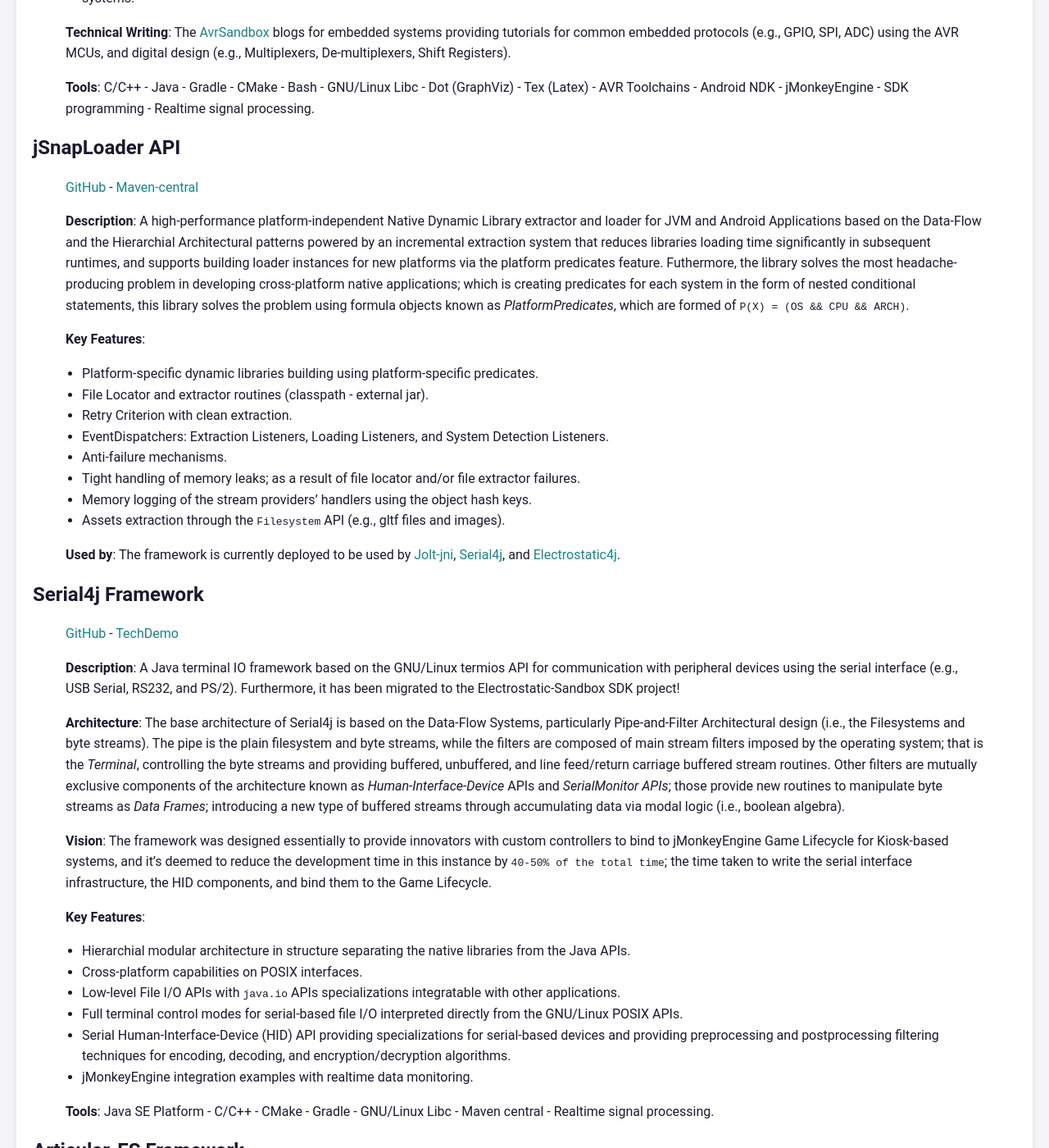
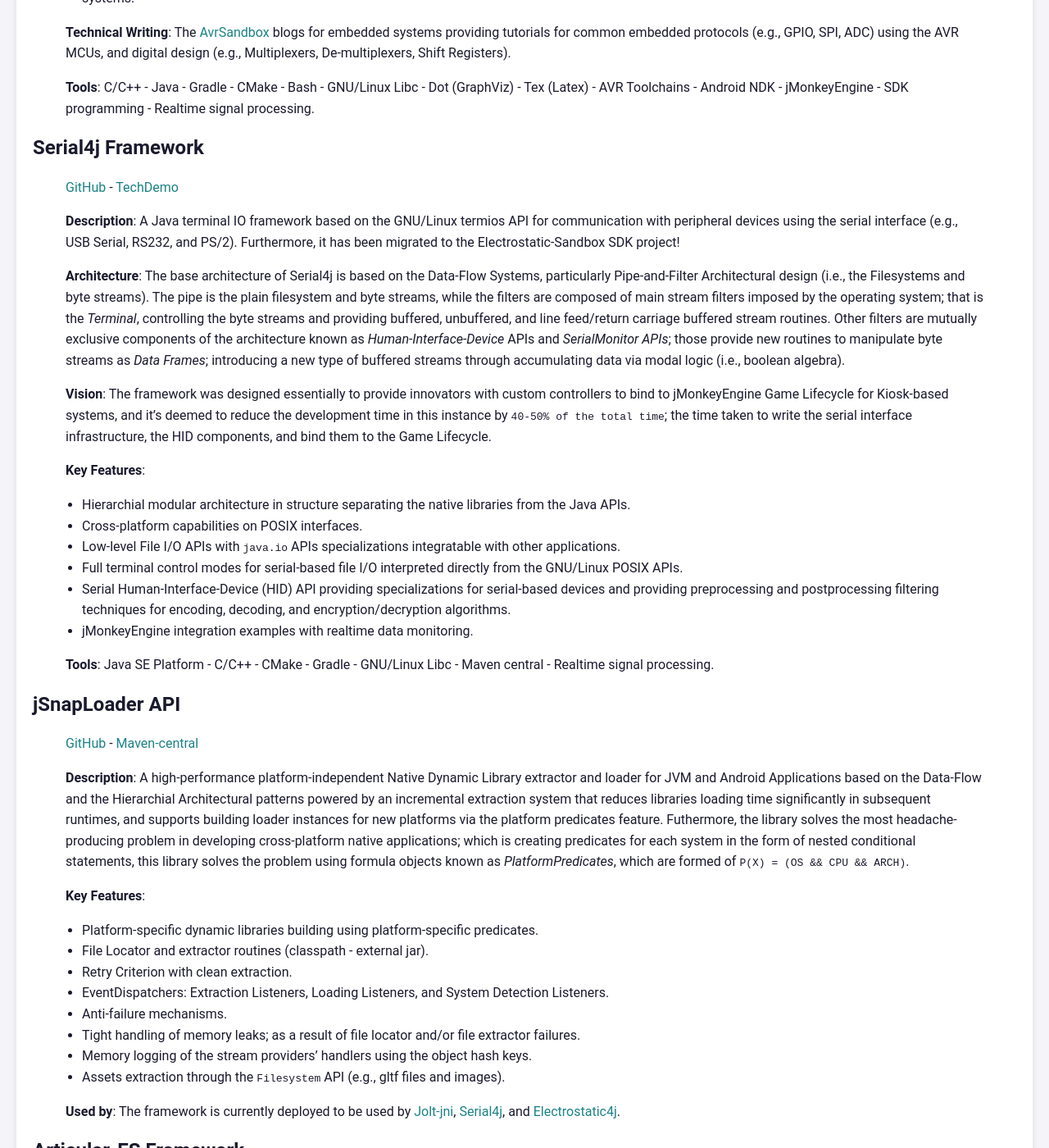
Before and after one commit to pavly-gerges/pavly-gerges, a Jekyll site: the page built from resume/index.md, in a window 1280 px wide and 1400 px high, scrolled down 3322 px. Shown: the whole window at 82% size. Built offline with Jekyll 4.4.1, drawn with Linux system fonts in a browser that asks for light colours; our own code applies the rules of GitHub Pages for plain Markdown files; part of the change alters nothing that is shown; some of the changed text lies outside the part shown.

```diff
--- a/resume/index.md
+++ b/resume/index.md
@@ -82,25 +82,6 @@ The current vision of the Electrostat-Lab organization is to provide [a fully-fl
 > **Tools**: C/C++ - Java - Gradle - CMake - Bash - GNU/Linux Libc - Dot (GraphViz) - Tex (Latex) - AVR Toolchains - Android NDK - jMonkeyEngine - SDK programming - Realtime signal processing.
 >
 
-## jSnapLoader API
-> [GitHub](https://github.com/Electrostat-Lab/jSnapLoader) - [Maven-central](https://central.sonatype.com/artifact/io.github.electrostat-lab/snaploader)
->
-> **Description**: A high-performance platform-independent Native Dynamic Library extractor and loader for JVM and Android Applications based on the Data-Flow and the Hierarchial Architectural patterns powered by an incremental extraction system that reduces libraries loading time significantly in subsequent runtimes, and supports building loader instances for new platforms via the platform predicates feature. Futhermore, the library solves the most headache-producing problem in developing cross-platform native applications; which is creating predicates for each system in the form of nested conditional statements, this library solves the problem using formula objects known as _PlatformPredicates_, which are formed of `P(X) = (OS && CPU && ARCH)`.
->
-> **Key Features**:
-> -  Platform-specific dynamic libraries building using platform-specific predicates.
-> -  File Locator and extractor routines (classpath - external jar).
-> -  Retry Criterion with clean extraction.
-> -  EventDispatchers: Extraction Listeners, Loading Listeners, and System Detection Listeners.
-> -  Anti-failure mechanisms.
-> -  Tight handling of memory leaks; as a result of file locator and/or file extractor failures.
-> -  Memory logging of the stream providers' handlers using the object hash keys.
-> -  Assets extraction through the `Filesystem` API (e.g., gltf files and images).
->
-> **Used by**:
-> The framework is currently deployed to be used by [Jolt-jni](https://github.com/stephengold/snap-jolt/tree/master), [Serial4j](https://github.com/Electrostat-Lab/Electrostatic-Sandbox/tree/master/electrostatic-sandbox-framework/electrostatic4j/serial4j), and [Electrostatic4j](https://github.com/Electrostat-Lab/Electrostatic-Sandbox/tree/master/electrostatic-sandbox-framework/electrostatic4j).
->
-
 ## Serial4j Framework
 > [GitHub](https://github.com/Electrostat-Lab/Electrostatic-Sandbox/tree/master/electrostatic-sandbox-framework/electrostatic4j/serial4j) - [TechDemo](https://www.youtube.com/watch?v=ebsMKR3PFVA)
 >
@@ -119,6 +100,25 @@ The current vision of the Electrostat-Lab organization is to provide [a fully-fl
 > - jMonkeyEngine integration examples with realtime data monitoring.
 >
 > **Tools**: Java SE Platform - C/C++ - CMake - Gradle - GNU/Linux Libc - Maven central - Realtime signal processing.
+>
+
+## jSnapLoader API
+> [GitHub](https://github.com/Electrostat-Lab/jSnapLoader) - [Maven-central](https://central.sonatype.com/artifact/io.github.electrostat-lab/snaploader)
+>
+> **Description**: A high-performance platform-independent Native Dynamic Library extractor and loader for JVM and Android Applications based on the Data-Flow and the Hierarchial Architectural patterns powered by an incremental extraction system that reduces libraries loading time significantly in subsequent runtimes, and supports building loader instances for new platforms via the platform predicates feature. Futhermore, the library solves the most headache-producing problem in developing cross-platform native applications; which is creating predicates for each system in the form of nested conditional statements, this library solves the problem using formula objects known as _PlatformPredicates_, which are formed of `P(X) = (OS && CPU && ARCH)`.
+>
+> **Key Features**:
+> -  Platform-specific dynamic libraries building using platform-specific predicates.
+> -  File Locator and extractor routines (classpath - external jar).
+> -  Retry Criterion with clean extraction.
+> -  EventDispatchers: Extraction Listeners, Loading Listeners, and System Detection Listeners.
+> -  Anti-failure mechanisms.
+> -  Tight handling of memory leaks; as a result of file locator and/or file extractor failures.
+> -  Memory logging of the stream providers' handlers using the object hash keys.
+> -  Assets extraction through the `Filesystem` API (e.g., gltf files and images).
+>
+> **Used by**:
+> The framework is currently deployed to be used by [Jolt-jni](https://github.com/stephengold/snap-jolt/tree/master), [Serial4j](https://github.com/Electrostat-Lab/Electrostatic-Sandbox/tree/master/electrostatic-sandbox-framework/electrostatic4j/serial4j), and [Electrostatic4j](https://github.com/Electrostat-Lab/Electrostatic-Sandbox/tree/master/electrostatic-sandbox-framework/electrostatic4j).
 >
 
 ## Articular-ES Framework
@@ -143,15 +143,6 @@ The current vision of the Electrostat-Lab organization is to provide [a fully-fl
 > **Description and features**: A classic finite-states-automata (FSA) framework for JVM and Android applications featuring both the `Deterministic Finite Automata (DFA)` and the `Non-deterministic Finite Automata (NDFA)` together with the ability to cache states beforehand in finite-automata aggregates, through the `CascadedTransition` components, a type of finite-states transition path that superimposes cascaded paths through abstract `Queue` data structures.
 >
 
-## Jector Framework
-> [GitHub](https://github.com/Electrostat-Lab/Jector) - [TechDemo](https://www.youtube.com/watch?v=CjjXpxce37w) - [Maven-central](https://central.sonatype.com/artifact/io.github.software-hardware-codesign/jector)
->
-> **Description**: An advanced DI framework for JVM and Android applications based on the Java Reflection API with a specialized implementation for jMonkeyEngine Applications.
->
-> **Features**: Jector provides a programming concurrent (order-parallelism/sync) model for best practices by injecting functions' stacks into schedulable tasks, and in turn into their designated threads. Threads can be activated and controlled to achieve either parallelism or synchronicity. Its threading model could be used for assets asynchronous loading, async tasks execution, and mutual multithreading (threading using mutual events).
->
-> **Tools**: Java SE Platform - Gradle - jMonkeyEngine Framework.
-
 # My Education:
 Graduated from [Faculty of Medicine and Surgery, October 6 University](https://o6u.edu.eg/Faculties.aspx?FactId=2) in 2023 with a Bachelor degree of Medicine and Surgery (M.B.B.Ch.) and GPA-3.15.
 
```
